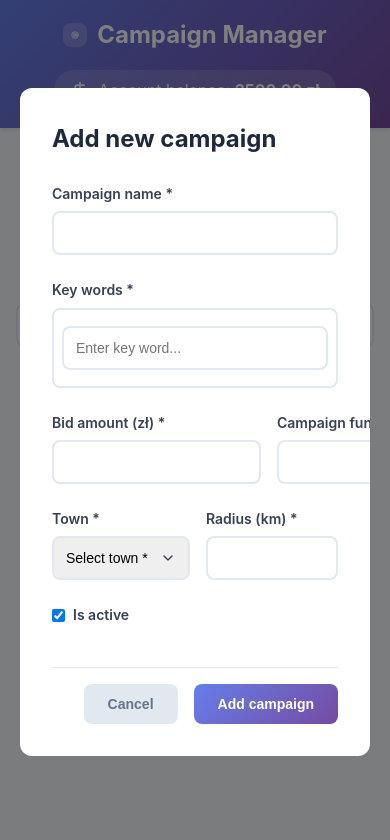
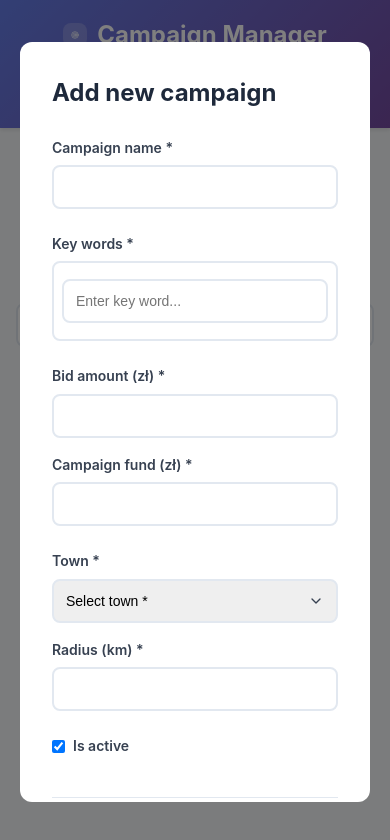
Before and after one commit to szymonbogdal/campaign-crud-app, a React (Vite) app: page / in a window 390 px wide. Both pictures are taken after typing "Sample" into the empty fields and a click on the button "Add campaign". Shown: the top 840 px of the page. Built offline with nearby package versions, Linux system fonts and the light colour scheme.

Commit message:
add responsive styles for form rows in CampaignForm.css

```diff
--- a/src/components/CampaignForm/CampaignForm.css
+++ b/src/components/CampaignForm/CampaignForm.css
@@ -159,3 +159,9 @@
     padding-top: 1rem;
     border-top: 1px solid #e2e8f0;
 }
+
+@media (max-width: 768px) {
+    .form-row {
+        grid-template-columns: 1fr;
+    }
+}
```
